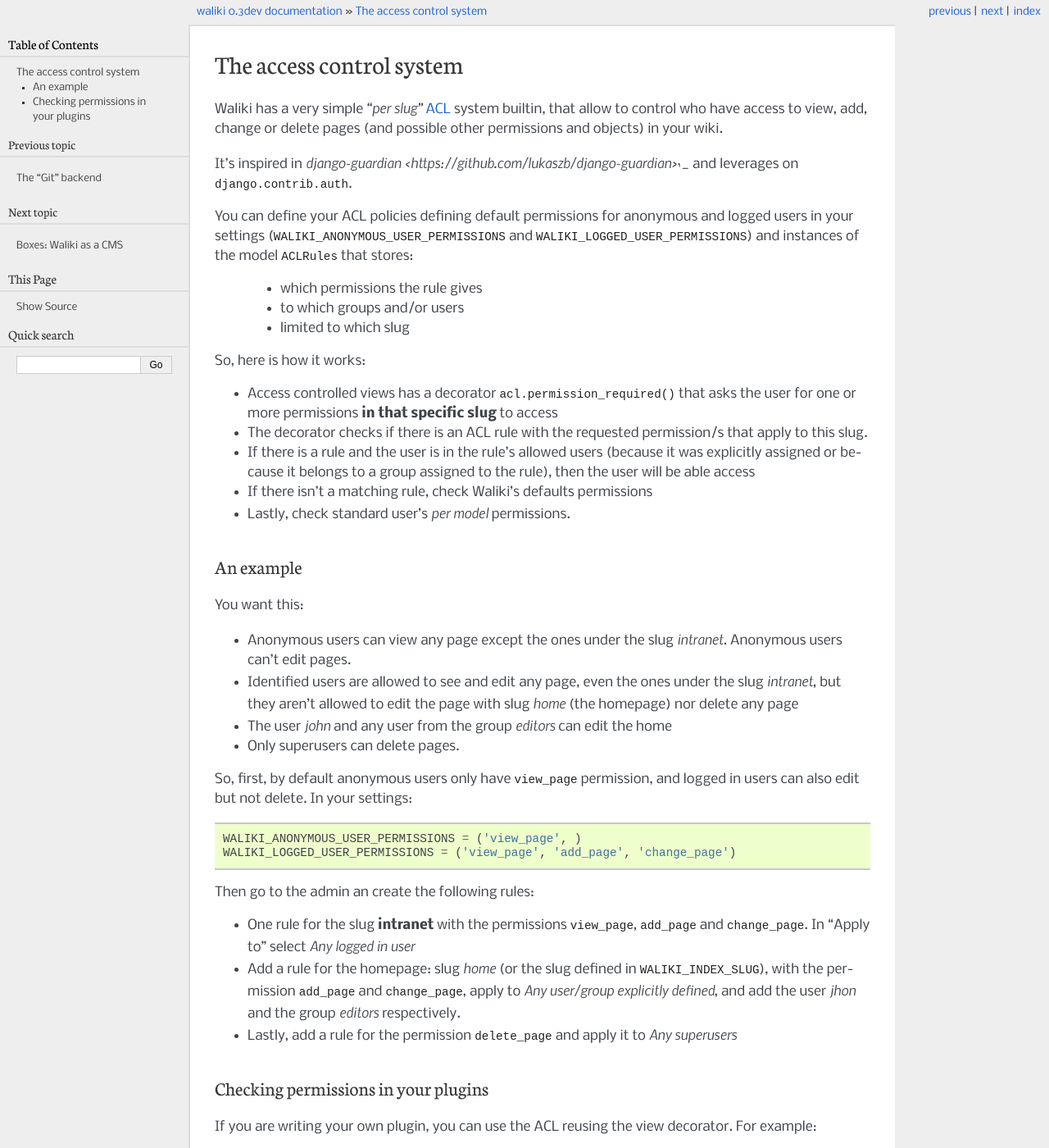
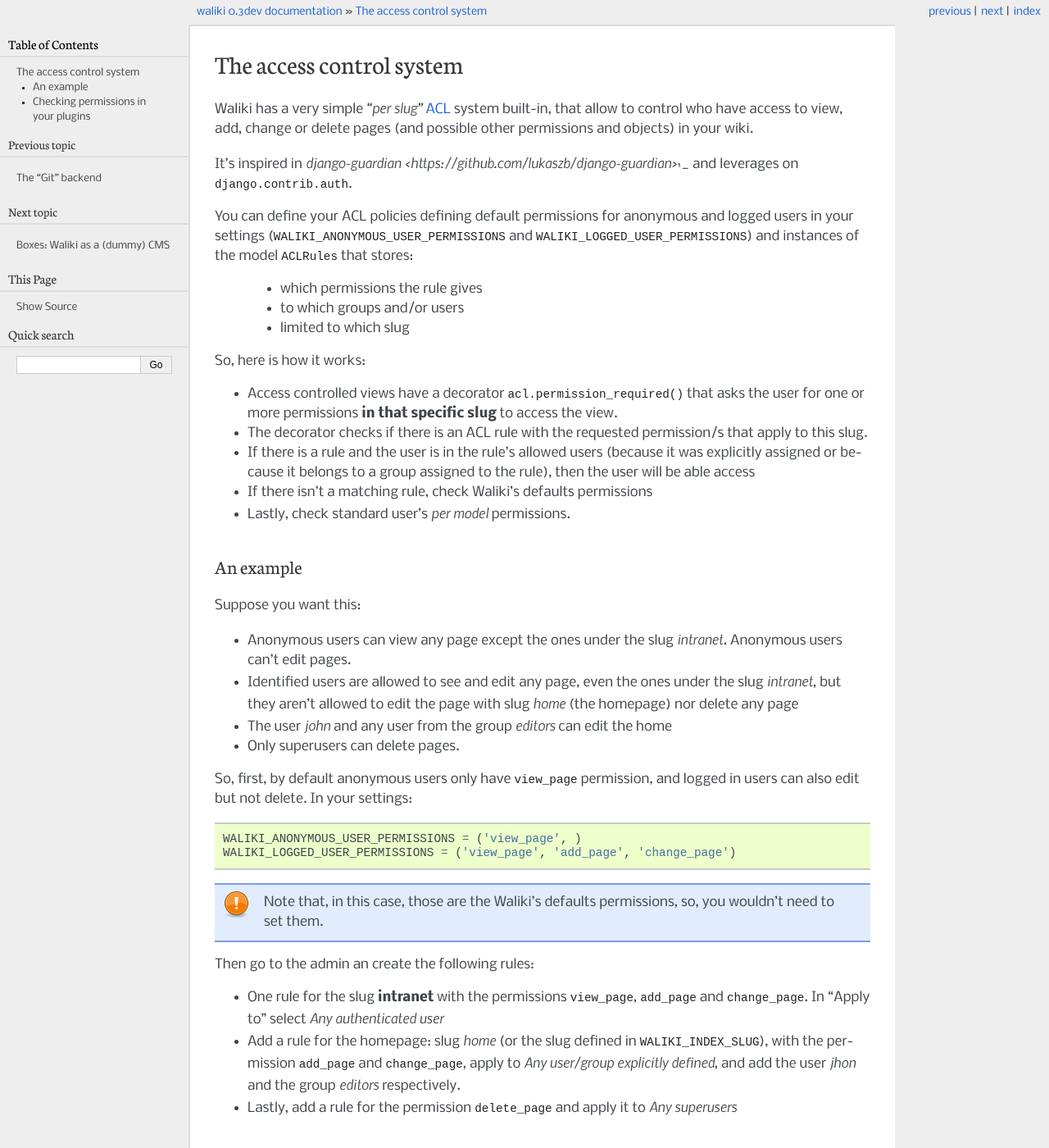
Before and after one commit to mgaitan/waliki, a Sphinx documentation site: the page built from docs/acl.rst, in a window 1280 px wide and 1400 px high. Shown: the whole window at 82% size. Built offline with Sphinx 7.4.7, drawn with Linux system fonts in a browser that asks for light colours; the version number is read from the project's files by our own code.

```diff
--- a/docs/acl.rst
+++ b/docs/acl.rst
@@ -1,7 +1,9 @@
+.. _acl:
+
 The access control system
 =========================
 
-Waliki has a very simple *"per slug"* `ACL <http://en.wikipedia.org/wiki/Access_control_list>`_ system builtin, that allow to control who have access to view, add, change or delete pages (and possible other permissions and objects) in your wiki.
+Waliki has a very simple *"per slug"* `ACL <http://en.wikipedia.org/wiki/Access_control_list>`_ system built-in, that allow to control who have access to view, add, change or delete pages (and possible other permissions and objects) in your wiki.
 
 It's inspired in `django-guardian <https://github.com/lukaszb/django-guardian>`_` and leverages on ``django.contrib.auth``.
 
@@ -12,10 +14,11 @@ for anonymous and logged users in your settings (``WALIKI_ANONYMOUS_USER_PERMISS
     - to which groups and/or users
     - limited to which slug
 
+
 So, here is how it works:
 
-- Access controlled views has a decorator :func:`acl.permission_required`
-  that asks the user for one or more permissions **in that specific slug** to access
+- Access controlled views have a decorator :func:`acl.permission_required`
+  that asks the user for one or more permissions **in that specific slug** to access the view.
 - The decorator checks if there is an ACL rule with the requested
   permission/s that apply to this slug.
 - If there is a rule and the user is in the rule's allowed users (because
@@ -26,7 +29,7 @@ So, here is how it works:
 An example
 ----------
 
-You want this:
+Suppose you want this:
 
 - Anonymous users can view any page except the
   ones under the slug *intranet*. Anonymous users can't edit pages.
@@ -42,10 +45,13 @@ and logged in users can also edit but not delete. In your settings::
     WALIKI_ANONYMOUS_USER_PERMISSIONS = ('view_page', )
     WALIKI_LOGGED_USER_PERMISSIONS = ('view_page', 'add_page', 'change_page')
 
+.. note:: Note that, in this case, those are the Waliki's
+          defaults permissions, so, you wouldn't need to set them.
+
 Then go to the admin an create the following rules:
 
 - One rule for the slug **intranet** with the permissions
-  ``view_page``, ``add_page`` and ``change_page``. In "Apply to" select *Any logged in user*
+  ``view_page``, ``add_page`` and ``change_page``. In "Apply to" select *Any authenticated user*
 - Add a rule for the homepage: slug *home* (or the slug defined
   in ``WALIKI_INDEX_SLUG``), with the permission ``add_page`` and ``change_page``, apply to *Any user/group explicitly defined*, and add the user *jhon* and the group *editors* respectively.
 - Lastly, add a rule for the permission ``delete_page`` and apply it to
```
Also changed, not shown: docs/boxes.rst (+56 -3 lines).
